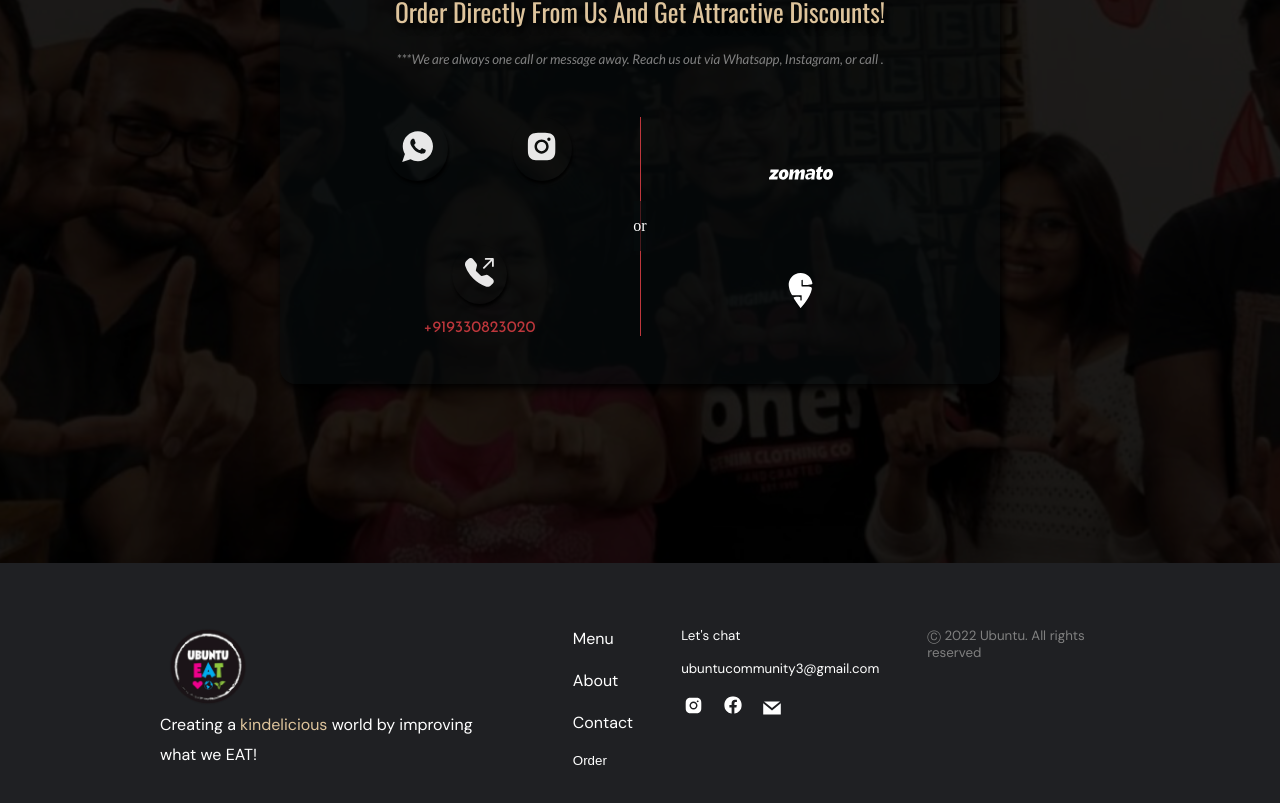
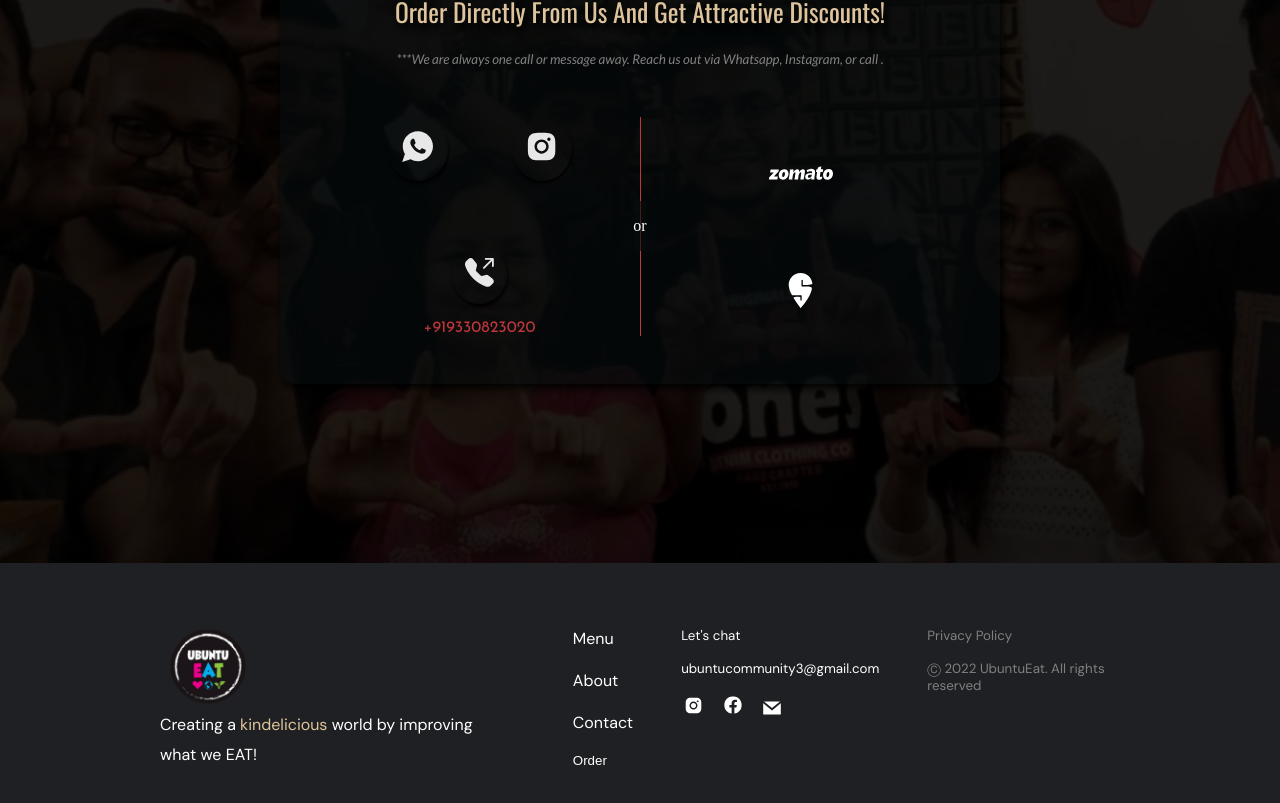
Before and after one commit to soumikmofficial/ubuntu_nextjs_static, a Next.js app: page / in a window 1280 px wide. Shown: the part 1882-2685 px from the top of the page. Built offline with nearby package versions, Linux system fonts and the light colour scheme.

Commit message:
privacy policy and copyright added

```diff
--- a/components/footer.tsx
+++ b/components/footer.tsx
@@ -65,7 +65,20 @@ const Footer: React.FC<IProps> = ({ setIsOrderModalActive }) => {
           </Socials>
         </Contact>
 
-        <small className="copyright">Ⓒ 2022 Ubuntu. All rights reserved</small>
+        <div className="privacy-copyright">
+          <small>
+            <a
+              href="https://www.privacypolicygenerator.info/live.php?token=ihEciBlcQfDQDuefdRS1snFotTfb7PDd"
+              target="_blank"
+              rel="noreferrer"
+            >
+              Privacy Policy
+            </a>
+          </small>
+          <small className="copyright">
+            Ⓒ 2022 UbuntuEat. All rights reserved
+          </small>
+        </div>
       </div>
     </Container>
   );
@@ -103,13 +116,21 @@ const Container = styled.footer`
       justify-content: space-around;
     }
   }
-
-  .copyright {
-    margin: 0 auto;
-    color: gray;
-    margin-top: 1rem;
-    @media ${device.lg} {
-      margin: 0;
+  .privacy-copyright {
+    display: flex;
+    flex-direction: column;
+    gap: 1rem;
+    small {
+      margin: 0 auto;
+      color: gray;
+      margin-top: 1rem;
+      transition: all 0.2s esae;
+      &:hover {
+        color: white;
+      }
+      @media ${device.lg} {
+        margin: 0;
+      }
     }
   }
 `;
```
